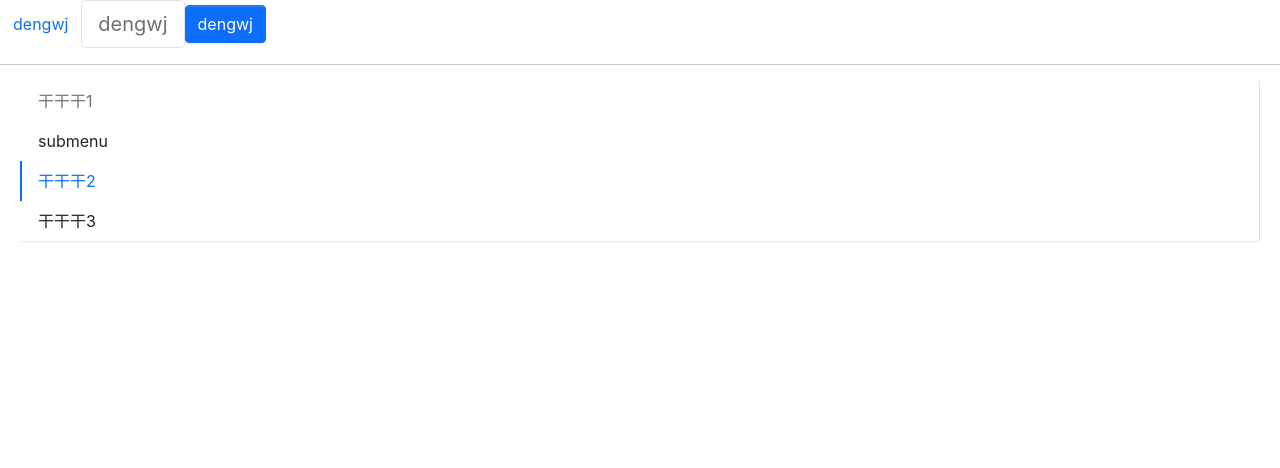
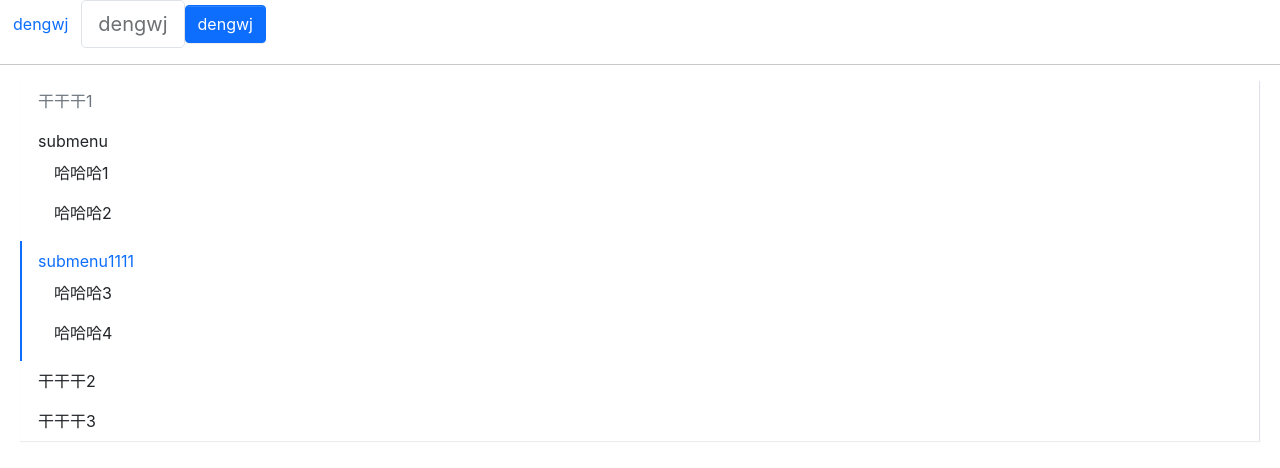
Before and after one commit to dengwenj/react-ui-component-lib, a React (Create React App) app: page / in a window 1280 px wide. Shown: the top 468 px of the page. Built offline with nearby package versions, Linux system fonts and the light colour scheme.

Commit message:
subMenu显示

```diff
--- a/src/App.tsx
+++ b/src/App.tsx
@@ -15,7 +15,7 @@ export default function App() {
       <hr />
 
       {/* 导航菜单组件 */}
-      <Menu mode='vertical' defaultIndex={2} onSelect={(idx) => console.log(idx)}>
+      <Menu mode='vertical' defaultIndex='2' onSelect={(idx) => console.log(idx)} defaultOpenSubMenus={['1', '2']}>
         <MenuItem disabled>
           干干干1
         </MenuItem>
@@ -25,6 +25,14 @@ export default function App() {
           </MenuItem>
           <MenuItem>
             哈哈哈2
+          </MenuItem>
+        </SubMenu>
+        <SubMenu title='submenu1111'>
+          <MenuItem>
+            哈哈哈3
+          </MenuItem>
+          <MenuItem>
+            哈哈哈4
           </MenuItem>
         </SubMenu>
         <MenuItem>
--- a/src/components/Menu/components/MenuItem/types.ts
+++ b/src/components/Menu/components/MenuItem/types.ts
@@ -1,7 +1,7 @@
 import React from "react";
 
 export interface MenuItemProps {
-  index?: number
+  index?: string
   disabled?: boolean
   className?: string
   style?: React.CSSProperties
--- a/src/components/Menu/components/SubMenu/index.tsx
+++ b/src/components/Menu/components/SubMenu/index.tsx
@@ -6,8 +6,8 @@ import { Context } from "../.."
 import { MenuItemProps } from "../MenuItem/types"
 
 const SubMenu: FC<ISubMenuProps> = ({ title, className, index, children }) => {
-  const [menuOpen, setMenuOpen] = useState(false)
   const context = useContext(Context)
+  const [menuOpen, setMenuOpen] = useState(context.defaultOpenSubMenus?.includes(index!))
 
   const classes = classNames('menu-item submenu-item', className, {
     'is-active': context.index === index
@@ -18,11 +18,10 @@ const SubMenu: FC<ISubMenuProps> = ({ title, className, index, children }) => {
       'menu-opened': menuOpen
     })
 
-    const childrenComponent = Children.map(children, (child, index) => {
+    const childrenComponent = Children.map(children, (child, idx) => {
       const childrenElement = child as React.FunctionComponentElement<MenuItemProps>
       if (childrenElement.type.displayName === 'MenuItem') {
-        return childrenElement
-        // return React.cloneElement(childrenElement, { index })
+        return React.cloneElement(childrenElement, { index: `${index}-${idx}` })
       }
       console.error('SubMenu 的子元素必须是 MenuItem 组件')
     })
@@ -40,7 +39,6 @@ const SubMenu: FC<ISubMenuProps> = ({ title, className, index, children }) => {
     setMenuOpen(!menuOpen)
   }
 
-
   const click = context.mode === 'vertical' ? { onClick: handleClick } : {}
   const hover = context.mode === 'horizontal' ? {
      onMouseEnter: () => setMenuOpen(true),
--- a/src/components/Menu/components/SubMenu/types.ts
+++ b/src/components/Menu/components/SubMenu/types.ts
@@ -1,7 +1,7 @@
 import React from "react";
 
 export interface ISubMenuProps {
-  index?: number
+  index?: string
   title: string
   className?: string
   children: React.ReactNode
--- a/src/components/Menu/index.tsx
+++ b/src/components/Menu/index.tsx
@@ -4,21 +4,21 @@ import classNames from "classnames"
 import type { MenuProps, IMenuContext } from './types'
 import type { MenuItemProps } from './components/MenuItem/types'
 
-export const Context = createContext<IMenuContext>({ index: 0 })
+export const Context = createContext<IMenuContext>({ index: '0' })
 
 /**
  * @author dengwenjie
  * Menu 导航菜单组件
  */
 const Menu: FC<MenuProps> = (props) => {
-  const { defaultIndex, mode, className, style, children, onSelect } = props
+  const { defaultIndex, mode, className, style, children, defaultOpenSubMenus, onSelect } = props
   const [activeIndex, setActiveIndex] = useState(defaultIndex!)
 
   const classes = classNames('menu', className, {
     'menu-vertical': mode === 'vertical'
   })
 
-  const handleClick = (index: number) => {
+  const handleClick = (index: string) => {
     setActiveIndex(index)
     onSelect?.(index)
   }
@@ -26,7 +26,8 @@ const Menu: FC<MenuProps> = (props) => {
   const value = {
     index: activeIndex,
     onSelect: handleClick,
-    mode
+    mode,
+    defaultOpenSubMenus
   }
 
   const renderChildren = () => (
@@ -38,7 +39,7 @@ const Menu: FC<MenuProps> = (props) => {
         const { displayName } = childElement.type
         if (displayName === 'MenuItem' || 'SubMenu') {
           // 自动添加了 index 属性 不用在 MenuItem 组件哪里写 index 了
-          return React.cloneElement(childElement, { index })
+          return React.cloneElement(childElement, { index: String(index) })
         }
         console.error('子节点必须是 MenuItem 组件')
       }
@@ -54,7 +55,7 @@ const Menu: FC<MenuProps> = (props) => {
   )
 }
 Menu.defaultProps = {
-  defaultIndex: 0,
+  defaultIndex: '0',
   mode: 'horizontal'
 }
 
```
Also changed, not shown: src/components/Menu/types.ts (+6 -4 lines).
